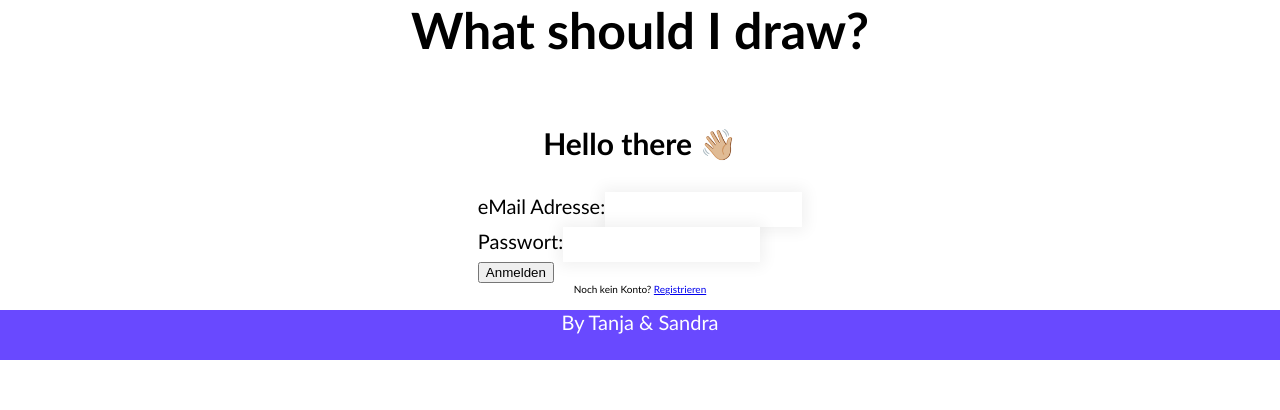
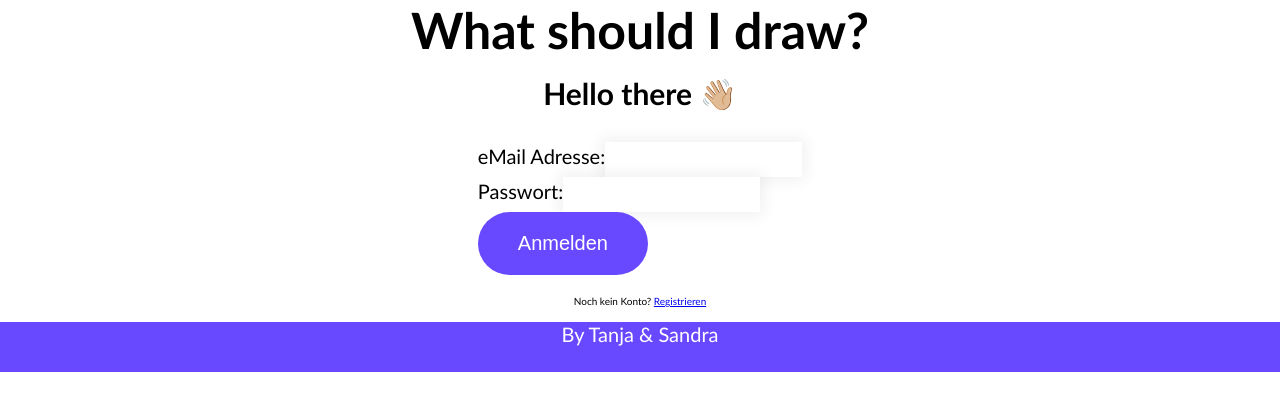
Before and after one commit to Nubiluma/cbe-abschlussprojekt, a Vue app: page /#/LoginForm in a window 1280 px wide. Shown: the top 410 px of the page. Built offline with nearby package versions, Linux system fonts and the light colour scheme.

Commit message:
update LoginForm

```diff
--- a/src/components/Card.vue
+++ b/src/components/Card.vue
@@ -34,7 +34,7 @@ defineProps({
   image: String,
   id: String,
   selected: Boolean,
-  challengeView: Boolean,
+  nchallengeView: Boolean,
   item: String,
 });
 </script>
--- a/src/style.css
+++ b/src/style.css
@@ -3,6 +3,7 @@
 *::before {
   box-sizing: border-box;
   margin: 0;
+  padding: 0;
 }
 
 html {
@@ -26,7 +27,13 @@ body {
   height: 100%;
 }
 
+button {
+  margin-bottom: 1em;
+  border: none;
+}
+
 .app-name {
+  background-image: "/public/paint-stroke-background.png";
   text-align: center;
   font-size: 5rem;
 }
--- a/src/views/HomeView.vue
+++ b/src/views/HomeView.vue
@@ -7,7 +7,6 @@
         officiis voluptatem ut eaque omnis quaerat?
       </p>
     </div>
-
     <div class="slides-indicator-bar">- - -</div>
   </div>
   <form class="login-form">
@@ -46,8 +45,4 @@ export default {
 };
 </script>
 
-<style scoped>
-.btn {
-  padding: 0.8em 1em;
-}
-</style>
+<style scoped></style>
--- a/src/views/LoginForm.vue
+++ b/src/views/LoginForm.vue
@@ -22,7 +22,7 @@
           required
         />
       </div>
-      <button type="submit">Anmelden</button>
+      <button class="login-btn btn" type="submit">Anmelden</button>
     </form>
     <p>
       Noch kein Konto? <router-link to="/register">Registrieren</router-link>
@@ -60,7 +60,14 @@ export default {
 };
 </script>
 
-<style>
+<style scoped>
+.btn {
+  padding: 1em 2em;
+  background: var(--clr-purple01);
+  color: var(--clr-white);
+  border-radius: 40px;
+}
+
 .container {
   display: flex;
   padding: 1.5em;
```
Also changed, not shown: src/App.vue (+1 -8 lines).
